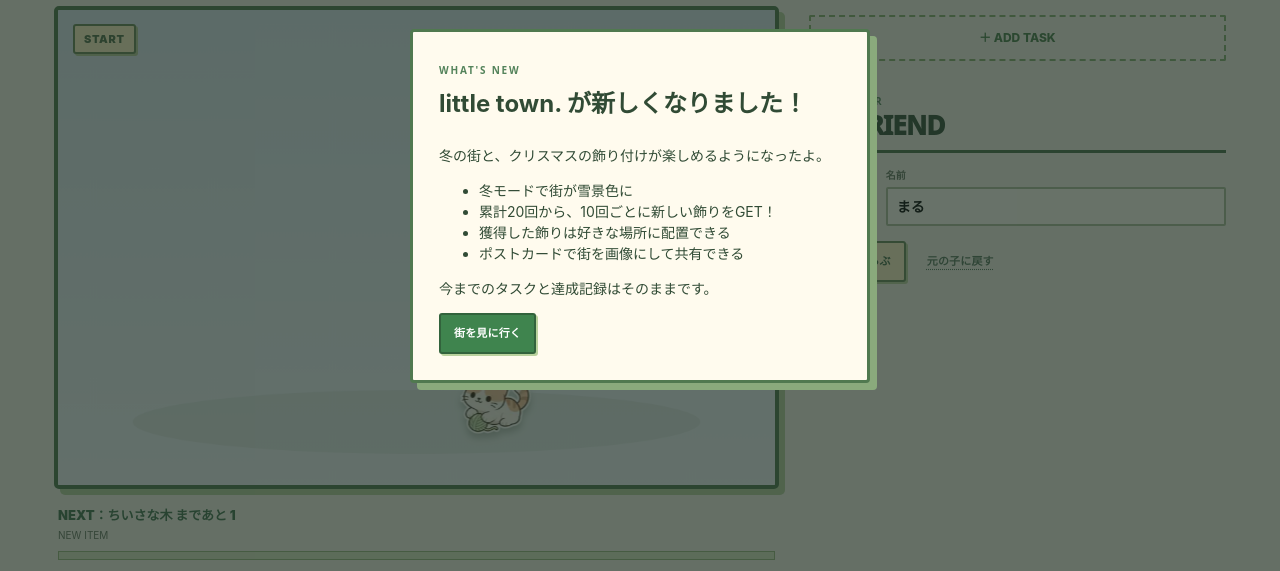
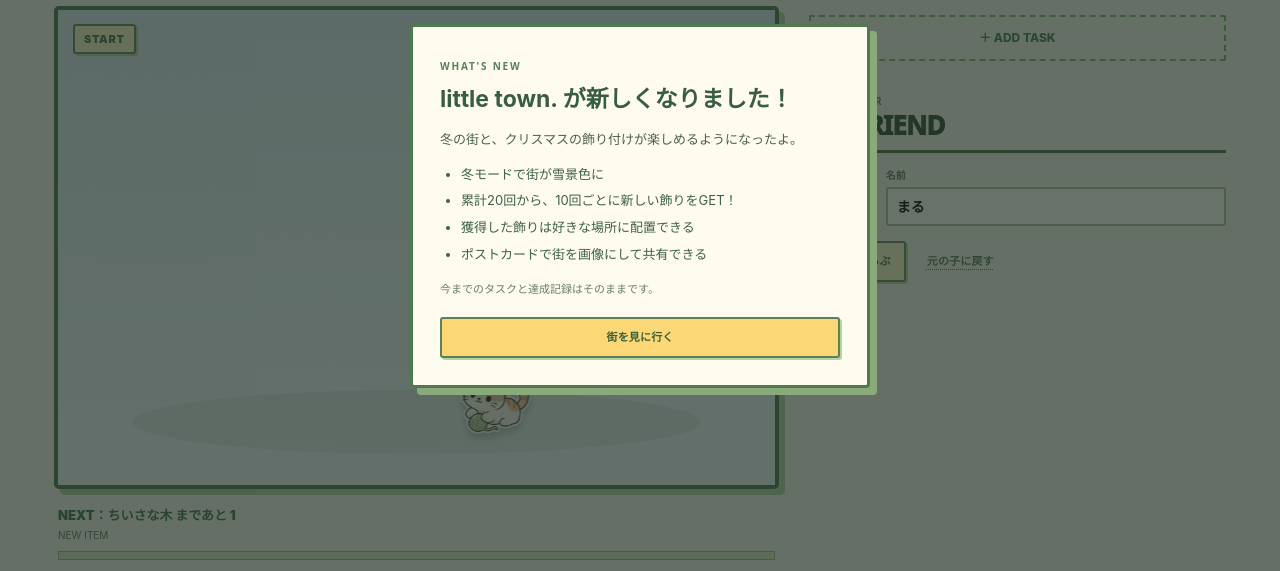
Before and after one commit to rikomuze/muze-tool-box, a plain HTML site: page little-town/index.html in a window 1280 px wide. Shown: the part 194-765 px from the top of the page. Drawn offline with Linux system fonts and the light colour scheme.

Commit message:
初回限定のお知らせを街の配色とスマホサイズに合わせて整える

```diff
--- a/little-town/seasonal.css
+++ b/little-town/seasonal.css
@@ -74,3 +74,14 @@
 .christmas-front .decor-item[hidden]{display:none!important}
 .decor-collection-status{margin:9px 0 0;padding:6px 0;font-size:11px;font-weight:800;color:#557753;line-height:1.5}
 .preview-controls button:disabled{opacity:.45;cursor:default}
+
+
+/* 初回限定のWHAT'S NEW。カードを増やさず、Kenneyカラーのシンプルな案内 */
+.update-notice-card{width:min(100%,440px);max-width:calc(100vw - 28px);max-height:90dvh;overflow-y:auto;padding:27px}
+.update-notice-card h2{font-size:23px;line-height:1.4;margin:8px 0 12px;color:#385d42}
+.update-notice-card p{font-size:13px;line-height:1.7;color:#4c624d;margin:0 0 11px}
+.update-notice-card ul{padding:0 0 0 21px;margin:9px 0 13px;color:#3d6343;font-size:13px;line-height:1.9}
+.update-notice-card li{padding:1px 0}
+.update-notice-card .update-notice-small{font-size:11px;color:#69806b}
+.update-notice-close{display:block;width:100%;margin-top:18px;background:#fbd775!important;border:2px solid #5c8058!important;color:#375f3e!important;font-weight:900}
+@media(max-width:480px){.update-notice-card{padding:20px}.update-notice-card h2{font-size:20px}.update-notice-card ul{font-size:12px}}
```
